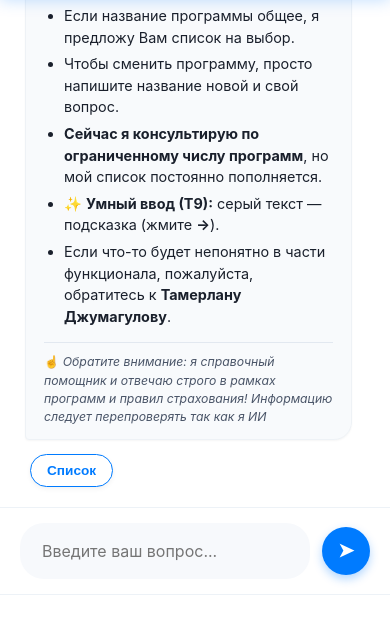
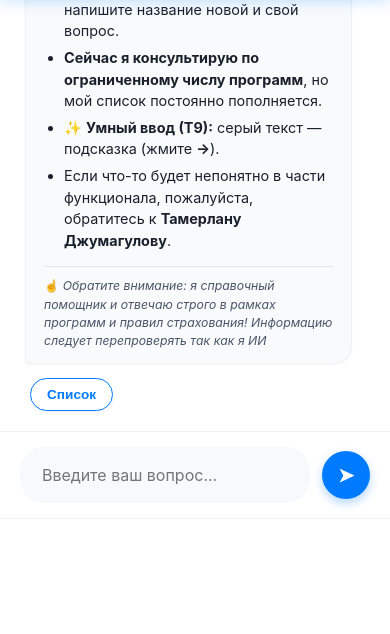
Before and after one commit to Tamerlan12345/dmbpv1, a plain HTML site: page index.html in a window 390 px wide. Shown: the part 98-732 px from the top of the page. Drawn offline with Linux system fonts and the light colour scheme.

Commit message:
Update index.html

```diff
--- a/index.html
+++ b/index.html
@@ -50,9 +50,8 @@
                 border: none;
             }
 
-            /* Поднимаем поле отправки на 4см вверх на мобильных */
             #form {
-                margin-bottom: 4cm;
+                margin-bottom: 6cm;
                 border-bottom: 1px solid #edf2f7; /* Добавляем линию снизу для красоты */
             }
         }
```
